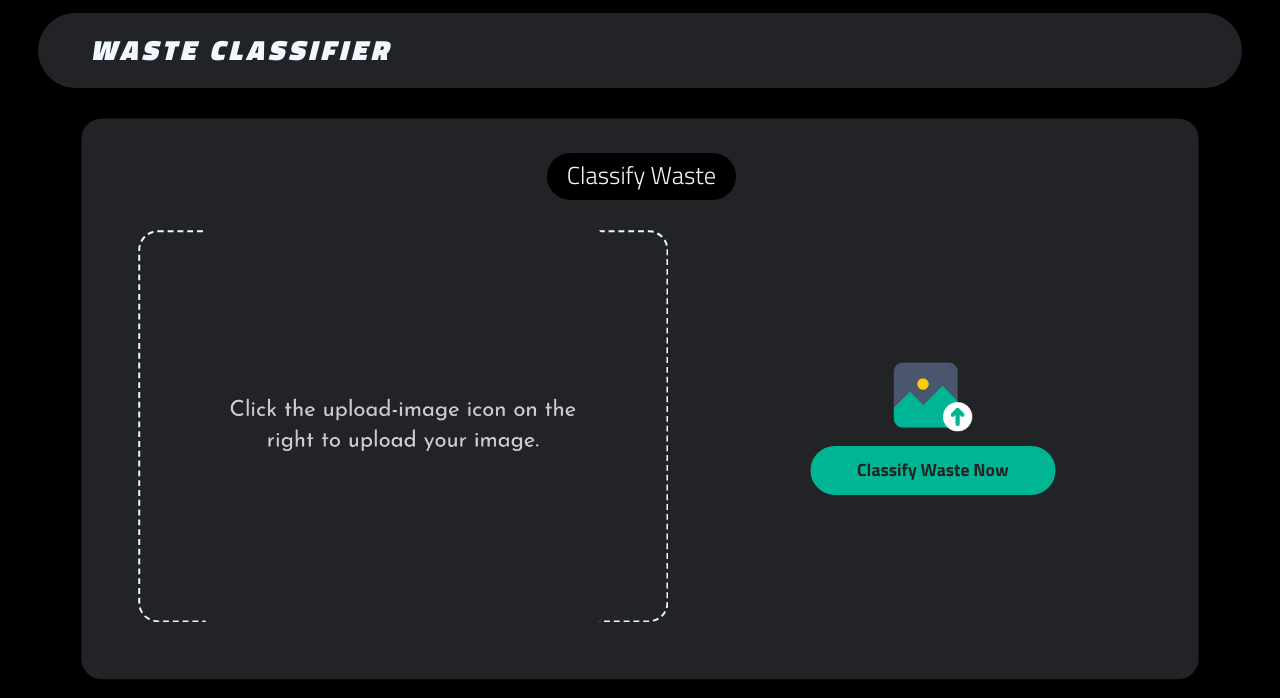
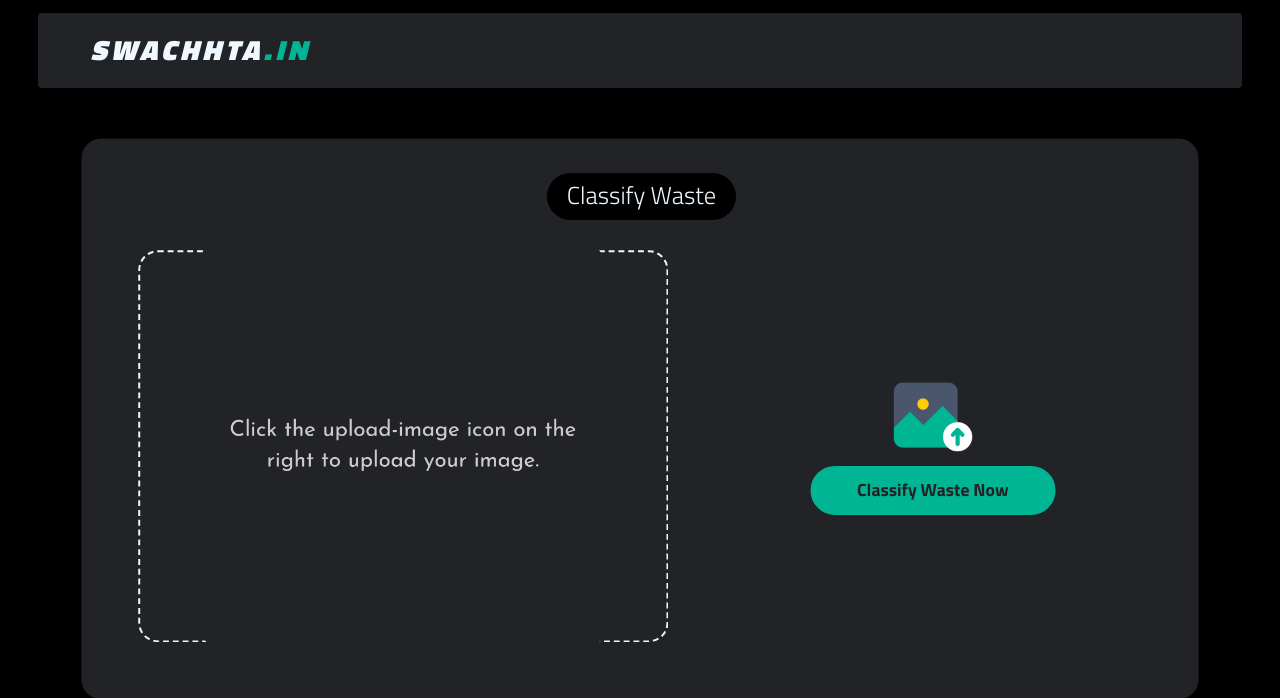
Before and after one commit to srockstech/recyclable-waste-classifier, a Flask app: template templates/home.html in a window 1280 px wide. Shown: the top 698 px of the page. Run offline with Flask 3, Linux system fonts and the light colour scheme; the template is opened without the code that fills it, so the values that code supplies are empty; some libraries are stand-ins or nearby versions.

Commit message:
changed colour of the app-name

```diff
--- a/application.py
+++ b/application.py
@@ -36,5 +36,9 @@ def page_not_found(e):
     return render_template("404.html"), 404
 
 if __name__ == "__main__":
-    from waitress import serve
-    serve(application, host="127.0.0.1", port=8080)
+    # For Production:
+    # from waitress import serve
+    # serve(application, host="127.0.0.1", port=8080)
+
+    # For Development:
+    application.run(debug=True)
--- a/templates/base.html
+++ b/templates/base.html
@@ -78,7 +78,7 @@
       font-size: 120%;
     }
 
-    .navbar {
+    header {
       background-color: #222327;
       padding: 0% 4% 0% 4%;
       border-radius: 50px;
@@ -88,7 +88,8 @@
     .app-name {
       font-style: italic;
       font-family: "Titillium Web", sans-serif;
-      color: aliceblue;
+      color: #f0f8ff;
+      /* color: #00B594; */
       font-weight: 900;
       letter-spacing: 4px;
       font-size: 200%;
@@ -107,7 +108,7 @@
 
     h3 {
       font-family: "Titillium Web", sans-serif;
-      color: aliceblue;
+      color: #f0f8ff;
       margin: 0% 0% 3% 0%;
       font-weight: 100;
       background-color: black;
@@ -290,12 +291,12 @@
 
 <body>
 
-  <nav class="navbar">
+  <header class="navbar">
     <div class="app-name">
-      WASTE CLASSIFIER
+      SWACHHTA<span style="color: #00B594;">.IN</span>
       <!-- <a href="/"><img id="logo-img" src="{{ url_for('static', filename = 'images/awareness_of_waste_recycling.png') }}"  alt="awareness of waste recycling" title = "awareness of waste recycling"></center></a> -->
     </div>
-  </nav>
+  </header>
 
   <!-- Modal -->
   <div class="modal fade" id="errorPopup" tabindex="-1" role="dialog" aria-labelledby="exampleModalCenterTitle"
```
Also changed, not shown: static/images/swachhta_logo.png (added).
